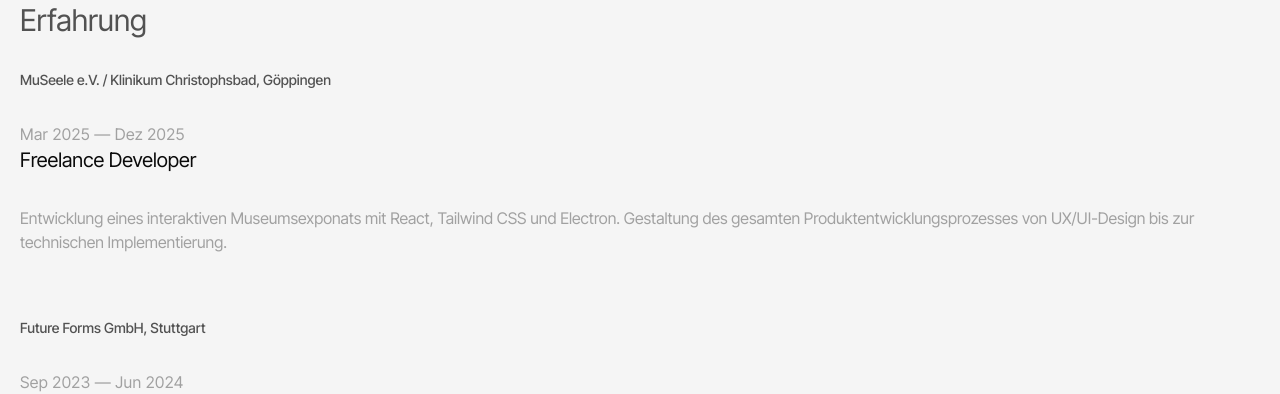
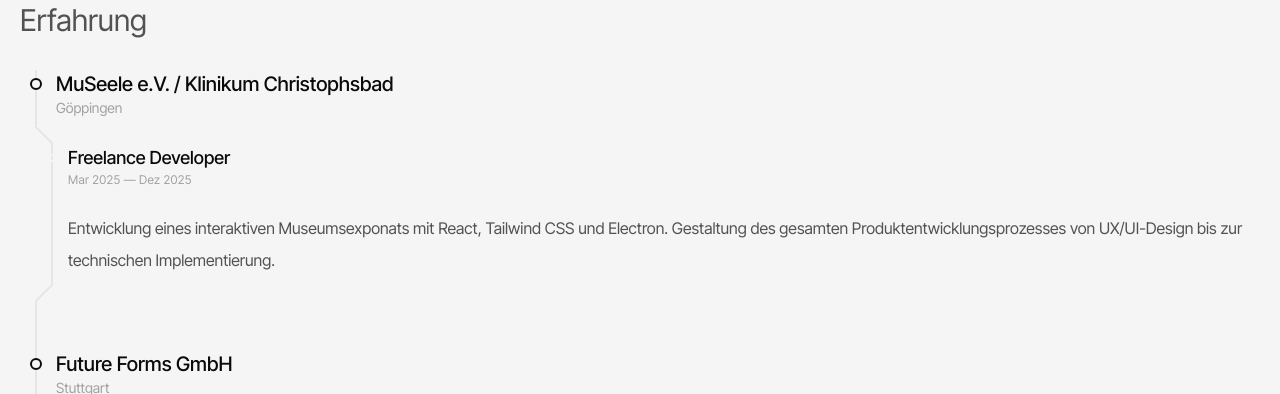
Before and after one commit to steffenaichele/portfolio, a Next.js app: page /cv in a window 1280 px wide. Shown: the part 406-800 px from the top of the page. Built offline with nearby package versions, Linux system fonts and the light colour scheme; what @toolwind/corner-shape would draw is missing.

Commit message:
feat: enhance CVEntryItem component with indicator colors; update CVPage to pass entry type; modify globals.css for new color variables

```diff
--- a/src/app/components/CVEntryItem.tsx
+++ b/src/app/components/CVEntryItem.tsx
@@ -2,37 +2,96 @@
 
 interface CVEntryItemProps {
 	entry: CVEntry;
+	type: "experience" | "education";
 }
 
-export function CVEntryItem({ entry }: CVEntryItemProps) {
+export function CVEntryItem({ entry, type }: CVEntryItemProps) {
+	const indicatorColor =
+		type === "experience"
+			? "var(--color-cvindicator-bg-exp)"
+			: "var(--color-cvindicator-bg-edu)";
+
 	return (
-		<li className="flex flex-col gap-8">
-			<h2 className="text-sm font-medium text-(--color-text-secondary)">
-				{entry.organization}, {entry.location}
+		<li>
+			<div className="flex gap-1">
+				<div className="relative w-8 flex-none flex justify-center before:absolute before:content-[''] before:w-0.5 before:h-full before:rounded-[1px] before:bg-(--color-cvindicator-line) before:top-[50%] before:left-[50%] before:-translate-x-1/2 before:-translate-y-1/2">
+					<span
+						className="flex-none w-3 h-3 mt-2 rounded-full border-2 bg-(--color-cvindicator-border) z-5"
+						style={{
+							borderColor: indicatorColor,
+						}}></span>
+				</div>
+				<div className="flex flex-col mb-2">
+					<h2 className="text-xl font-medium text-(--color-text-primary)">
+						{entry.organization}
 					</h2>
-			<div className="flex flex-col gap-5">
-				{entry.roles.map((role) => (
+					<p className="text-sm text-(--color-text-tertiary)">
+						{entry.location}
+					</p>
+				</div>
+			</div>
+			<div className="h-4.5 pl-3.75 relative before:absolute before:content-[''] before:w-0.5 before:h-0.5 before:bg-(--color-cvindicator-line) before:top-0 before:left-3.75 before:radius-bl-sm after:absolute after:content-[''] after:w-0.5 after:h-0.5 after:bg-(--color-cvindicator-line) after:bottom-0 after:left-7.75 after:radius-tr-sm">
+				<svg
+					className=" w-4.5 h-full "
+					viewBox="0 0 18 18"
+					preserveAspectRatio="none">
+					<line
+						x1="1"
+						y1="1"
+						x2="17"
+						y2="17"
+						stroke="var(--color-cvindicator-line)"
+						strokeWidth="2"
+						strokeLinecap="round"
+					/>
+				</svg>
+			</div>
+			<div className="flex ml-8 gap-1 relative justify-center before:absolute before:content-[''] before:w-0.5 before:h-full before:rounded-[1px] before:bg-(--color-cvindicator-line) before:top-[50%] before:left-0 before:-translate-x-1/2 before:-translate-y-1/2">
+				<div className="flex flex-col">
+					{entry.roles.map((role) => {
+						return (
 							<div
-						className="flex flex-col"
+								className="relative flex flex-col mb-4 pl-4 "
 								key={`${role.title}-${role.startYear}-${role.startMonth}`}>
-						<div className="text-md tracking-wide text-(--color-text-tertiary)">
-							{role.startMonth} {role.startYear} —{" "}
-							{role.endMonth && role.endYear
-								? `${role.endMonth} ${role.endYear}`
-								: "heute"}
-						</div>
-						<h3 className="text-xl text-(--color-text-primary)">
+								<span
+									className="absolute top-2.5 -left-1 flex-none  w-2 h-2 border-2 border-(--color-cvindicator-border) rounded-full z-5"
+									style={{
+										backgroundColor: indicatorColor,
+									}}></span>
+								<h3 className="text-lg font-medium text-(--color-text-primary)">
 									{role.title}
 								</h3>
+								<div className="text-xs tracking-wide text-(--color-text-tertiary)">
+									{role.startMonth} {role.startYear} {" — "}
+									{role.endMonth} {role.endYear}
 								</div>
-				))}
 							</div>
-
+						);
+					})}
 					{entry.descriptionShort && (
-				<p className="text-md leading-1.8 text-(--color-text-tertiary)">
+						<p className="text-md leading-8 text-(--color-text-secondary) pl-4 my-2 ">
 							{entry.descriptionShort}
 						</p>
 					)}
+				</div>
+			</div>
+			<div className="h-4.5 pl-3.75 relative before:absolute before:content-[''] before:w-0.5 before:h-0.5 before:bg-(--color-cvindicator-line) before:top-0 before:left-7.75 before:radius-br-sm after:absolute after:content-[''] after:w-0.5 after:h-0.5 after:bg-(--color-cvindicator-line) after:bottom-0 after:left-3.75 after:radius-tl-sm">
+				<svg
+					className=" w-4.5 h-full"
+					viewBox="0 0 18 18"
+					preserveAspectRatio="none">
+					<line
+						x1="1"
+						y1="17"
+						x2="17"
+						y2="1"
+						stroke="var(--color-cvindicator-line)"
+						strokeWidth="2"
+						strokeLinecap="round"
+					/>
+				</svg>
+			</div>
+			<div className="relative w-full h-12 before:absolute before:content-[''] before:w-0.5 before:h-full before:rounded-[1px] before:bg-(--color-cvindicator-line) before:top-[50%] before:left-4 before:-translate-x-1/2 before:-translate-y-1/2"></div>
 		</li>
 	);
 }
--- a/src/app/cv/page.tsx
+++ b/src/app/cv/page.tsx
@@ -30,9 +30,13 @@
 					className="text-3xl mb-8 text-(--color-text-secondary)">
 					Erfahrung
 				</h2>
-				<ul className="flex flex-col gap-16">
+				<ul>
 					{experience.map((entry) => (
-						<CVEntryItem key={entry.organization} entry={entry} />
+						<CVEntryItem
+							key={entry.organization}
+							entry={entry}
+							type="experience"
+						/>
 					))}
 				</ul>
 			</section>
@@ -43,9 +47,13 @@
 					className="text-2xl mb-8 text-(--color-text-secondary)">
 					Ausbildung
 				</h2>
-				<ul className="space-y-12">
+				<ul>
 					{education.map((entry) => (
-						<CVEntryItem key={entry.organization} entry={entry} />
+						<CVEntryItem
+							key={entry.organization}
+							entry={entry}
+							type="education"
+						/>
 					))}
 				</ul>
 			</section>
--- a/src/app/data/cv.ts
+++ b/src/app/data/cv.ts
@@ -192,7 +192,7 @@
 		],
 	},
 	{
-		organization: "Hochschule für Gestaltung Schwäbisch Gmünd",
+		organization: "Hochschule für Gestaltung",
 		organizationShort: "HfG Schwäbisch Gmünd",
 		location: "Schwäbisch Gmünd",
 		roles: [
@@ -210,8 +210,6 @@
 			"Schwerpunkte in Application Design und Interface Design: Konzeption, Usability und Visual Design von Software und Hardware-Produkten.",
 			"Grundlagen in Programmierung und digitaler Technik als Brücke zwischen Design und Entwicklung.",
 		],
-		descriptionShort:
-			"Full-Stack-Entwicklung mit JavaScript, TypeScript, React, Node.js, Express.js und MongoDB. Fokus auf modernes UI-Development, Backend-Integration und generative KI-Features. Agile Entwicklungsmethoden und Teamarbeit. Abschlussprojekt: Full-Stack-Planungstool für Tattoo-Artists mit React, TypeScript, Express.js und MongoDB.",
 	},
 	{
 		organization: "Johannes-Gutenberg-Schule",
--- a/src/app/styles/globals.css
+++ b/src/app/styles/globals.css
@@ -62,9 +62,15 @@
 	--color-button-cta-bg-hover: var(--color-neutral-800);
 	--color-button-cta-bg-active: var(--color-neutral-900);
 
-	--color-badge-experience-bg: var(--color-emerald-200);
-	--color-badge-education-bg: var(--color-sky-200);
+	--color-badge-exp-bg: var(--color-emerald-200);
+	--color-badge-edu-bg: var(--color-sky-200);
 	--color-badge-stroke: color-mix(in oklab, var(--color-black) 10%, transparent);
+
+
+	--color-cvindicator-bg-exp: var(--color-emerald-300);
+	--color-cvindicator-bg-edu: var(--color-sky-300);
+	--color-cvindicator-border: var(--color-main);
+	--color-cvindicator-line: var(--color-neutral-200);
 
 	--color-footer-bg: var(--color-bg);
 	--color-footer-text-primary: var(--color-neutral-100);
```
Lines whose indentation alone changed are shown as unchanged.
